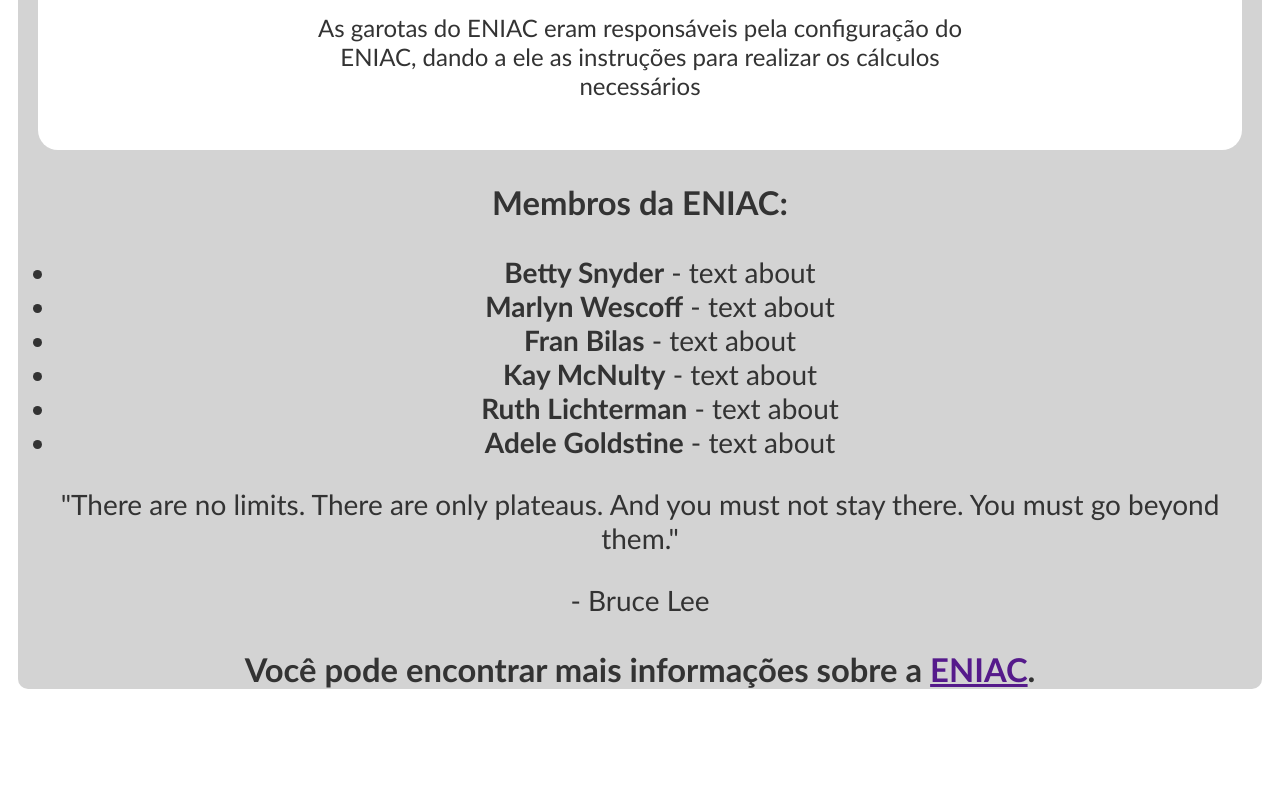
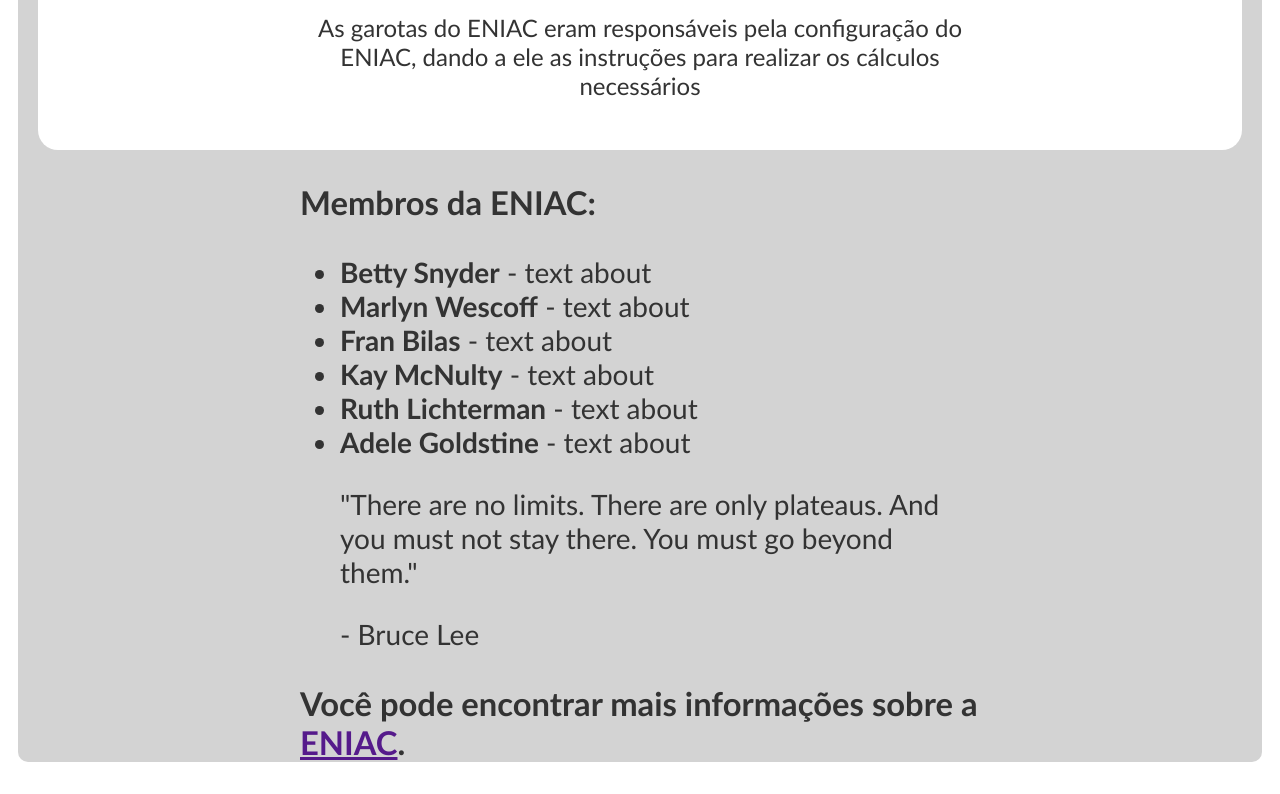
Before and after one commit to CleoAguiar/tribute-page, a plain HTML site: page index.html in a window 1280 px wide. Shown: the part 608-1402 px from the top of the page. Before the commit the page ends 1329 px from the top, so only its background shows below. Drawn offline with Linux system fonts and the light colour scheme.

Commit message:
refactor: tribute-info

```diff
--- a/css/index.css
+++ b/css/index.css
@@ -19,8 +19,8 @@ body {
 }
 
 #subtitle {
+  font-size: 36px;
   padding: 20px;
-  font-size: 36px;
 }
 
 #img-div {
@@ -35,6 +35,15 @@ body {
   width: 700px;
   margin: auto;
   padding: 10px;
+}
+
+#tribute-info {
+  position: relative;
+  text-align: left;
+  width: 700px;
+  margin-left: auto;
+  margin-right: auto;
+  padding-left: 20px;
 }
 
 /*
```
